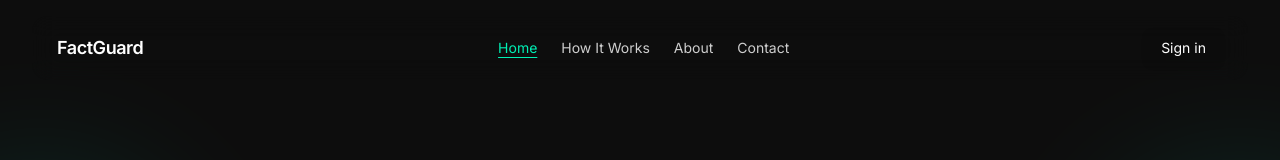
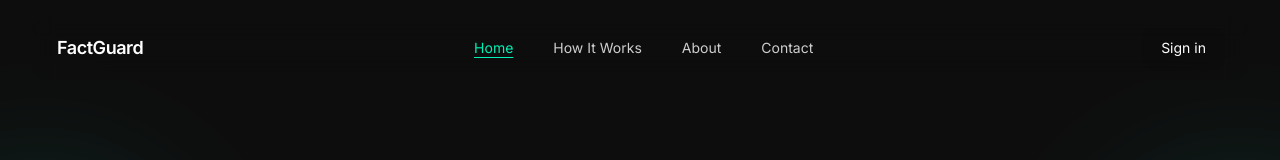
Before and after one commit to MuhammadAnwar16/FactGuard, a React (Vite) app: page / in a window 1280 px wide. Shown: the top 160 px of the page. Built offline with nearby package versions, Linux system fonts and the light colour scheme.

Commit message:
update changes

```diff
--- a/src/components/Navbar.jsx
+++ b/src/components/Navbar.jsx
@@ -65,7 +65,9 @@ const Navbar = () => {
             <Link
               key={link.name}
               to={link.path}
-              className={`transition duration-300 ${
+              className={`transition-colors duration-300 p-2 rounded-md motion-reduce:transition-none
+        hover:bg-[#1A1A1A]/30 dark:hover:bg-[#EDEDED]/10
+        ${
           location.pathname === link.path
             ? "text-[#00F0B5] underline underline-offset-4"
             : scrolled
```
Lines whose indentation alone changed are shown as unchanged.
